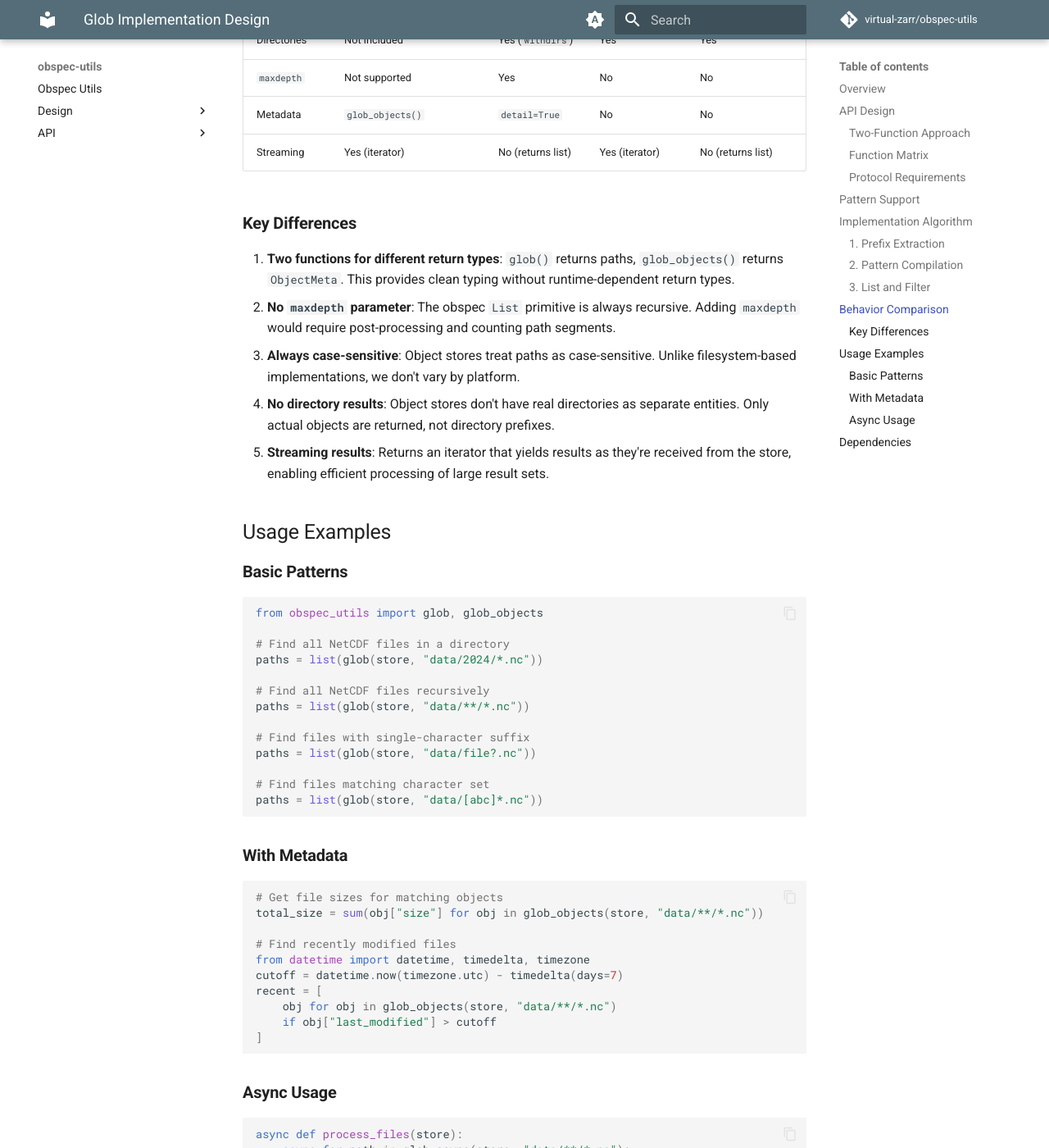
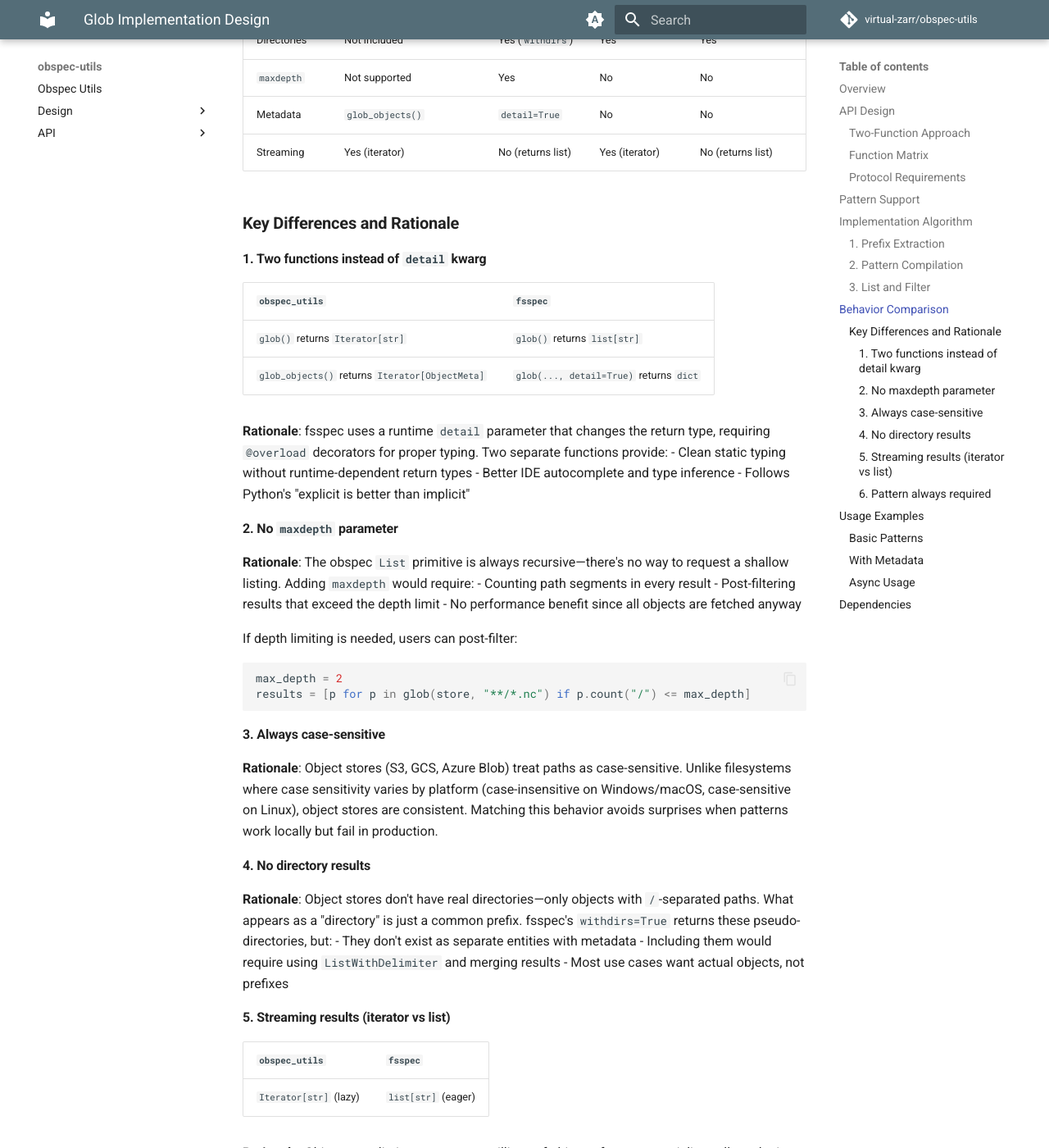
Before and after one commit to virtual-zarr/obspec-utils, an MkDocs documentation site: the page built from docs/design/glob.md, in a window 1280 px wide and 1400 px high, scrolled down 5336 px. Shown: the whole window at 82% size. Built offline with MkDocs 1.6.1 and Material for MkDocs 9.7.7, drawn with Linux system fonts in a browser that asks for light colours; comment, search, counter and statistics services are not loaded; the version menu is left out; some of the changed text lies outside the part shown.

Commit message:
Clarify differences between obspec_utils.glob() and fsspec.glob()

````diff
--- a/docs/design/glob.md
+++ b/docs/design/glob.md
@@ -208,13 +208,72 @@ effectively performs a full match. This is more efficient than `fullmatch()` in
 | Metadata | `glob_objects()` | `detail=True` | No | No |
 | Streaming | Yes (iterator) | No (returns list) | Yes (iterator) | No (returns list) |
 
-### Key Differences
+### Key Differences and Rationale
 
-1. **Two functions for different return types**: `glob()` returns paths, `glob_objects()` returns `ObjectMeta`. This provides clean typing without runtime-dependent return types.
-2. **No `maxdepth` parameter**: The obspec `List` primitive is always recursive. Adding `maxdepth` would require post-processing and counting path segments.
-3. **Always case-sensitive**: Object stores treat paths as case-sensitive. Unlike filesystem-based implementations, we don't vary by platform.
-4. **No directory results**: Object stores don't have real directories as separate entities. Only actual objects are returned, not directory prefixes.
-5. **Streaming results**: Returns an iterator that yields results as they're received from the store, enabling efficient processing of large result sets.
+#### 1. Two functions instead of `detail` kwarg
+
+| `obspec_utils` | `fsspec` |
+|----------------|----------|
+| `glob()` returns `Iterator[str]` | `glob()` returns `list[str]` |
+| `glob_objects()` returns `Iterator[ObjectMeta]` | `glob(..., detail=True)` returns `dict` |
+
+**Rationale**: fsspec uses a runtime `detail` parameter that changes the return type, requiring
+`@overload` decorators for proper typing. Two separate functions provide:
+- Clean static typing without runtime-dependent return types
+- Better IDE autocomplete and type inference
+- Follows Python's "explicit is better than implicit"
+
+#### 2. No `maxdepth` parameter
+
+**Rationale**: The obspec `List` primitive is always recursive—there's no way to request a
+shallow listing. Adding `maxdepth` would require:
+- Counting path segments in every result
+- Post-filtering results that exceed the depth limit
+- No performance benefit since all objects are fetched anyway
+
+If depth limiting is needed, users can post-filter:
+```python
+max_depth = 2
+results = [p for p in glob(store, "**/*.nc") if p.count("/") <= max_depth]
+```
+
+#### 3. Always case-sensitive
+
+**Rationale**: Object stores (S3, GCS, Azure Blob) treat paths as case-sensitive. Unlike
+filesystems where case sensitivity varies by platform (case-insensitive on Windows/macOS,
+case-sensitive on Linux), object stores are consistent. Matching this behavior avoids
+surprises when patterns work locally but fail in production.
+
+#### 4. No directory results
+
+**Rationale**: Object stores don't have real directories—only objects with `/`-separated paths.
+What appears as a "directory" is just a common prefix. fsspec's `withdirs=True` returns these
+pseudo-directories, but:
+- They don't exist as separate entities with metadata
+- Including them would require using `ListWithDelimiter` and merging results
+- Most use cases want actual objects, not prefixes
+
+#### 5. Streaming results (iterator vs list)
+
+| `obspec_utils` | `fsspec` |
+|----------------|----------|
+| `Iterator[str]` (lazy) | `list[str]` (eager) |
+
+**Rationale**: Object store listings can return millions of objects. fsspec materializes all
+results into a list before returning, which:
+- Blocks until all pages are fetched
+- Consumes memory proportional to result count
+- Can't process results incrementally
+
+Returning an iterator enables:
+- Processing results as they arrive
+- Early termination (e.g., "find first 10 matches")
+- Bounded memory usage regardless of result count
+
+#### 6. Pattern always required
+
+Unlike `fsspec.glob()` which accepts `"bucket/**"` to list everything, `obspec_utils.glob`
+requires a pattern. To list all objects, use `store.list()` directly.
 
 ## Usage Examples
 
````
